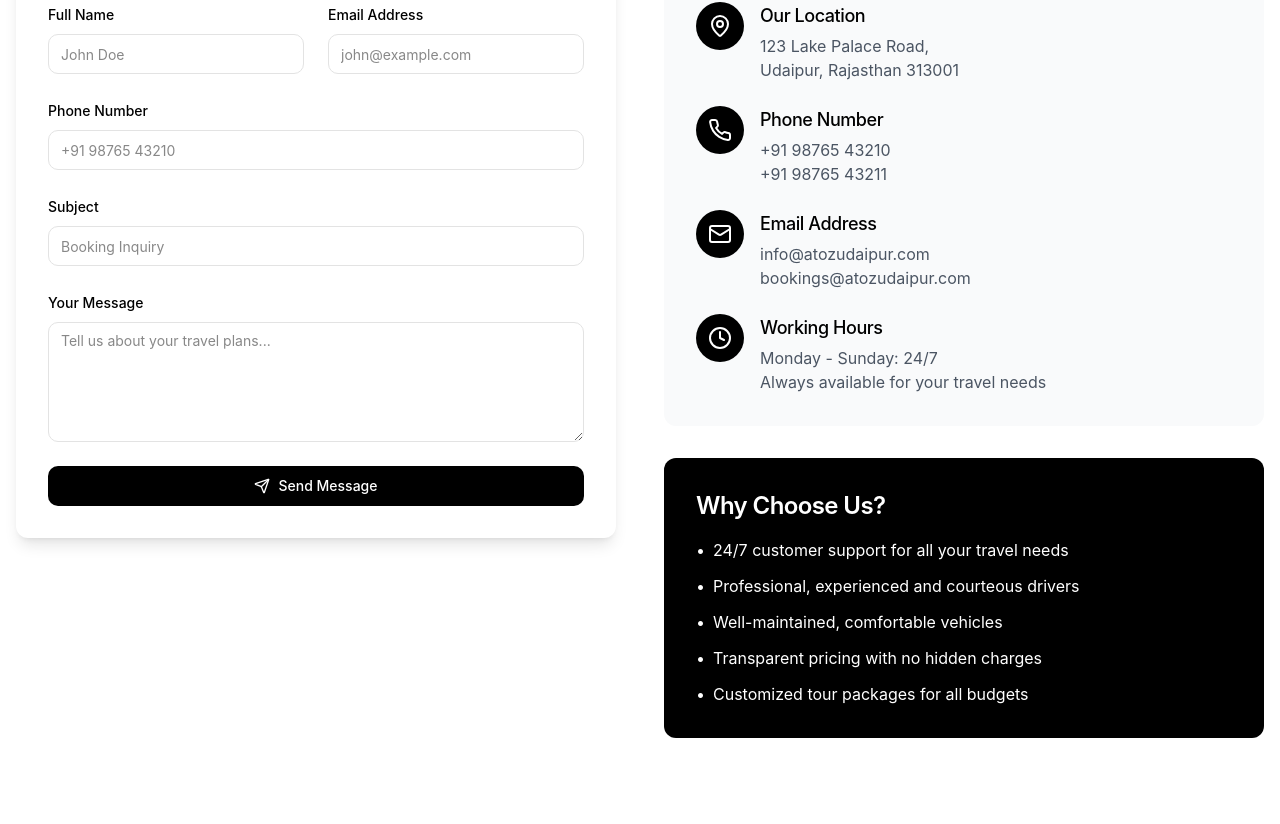
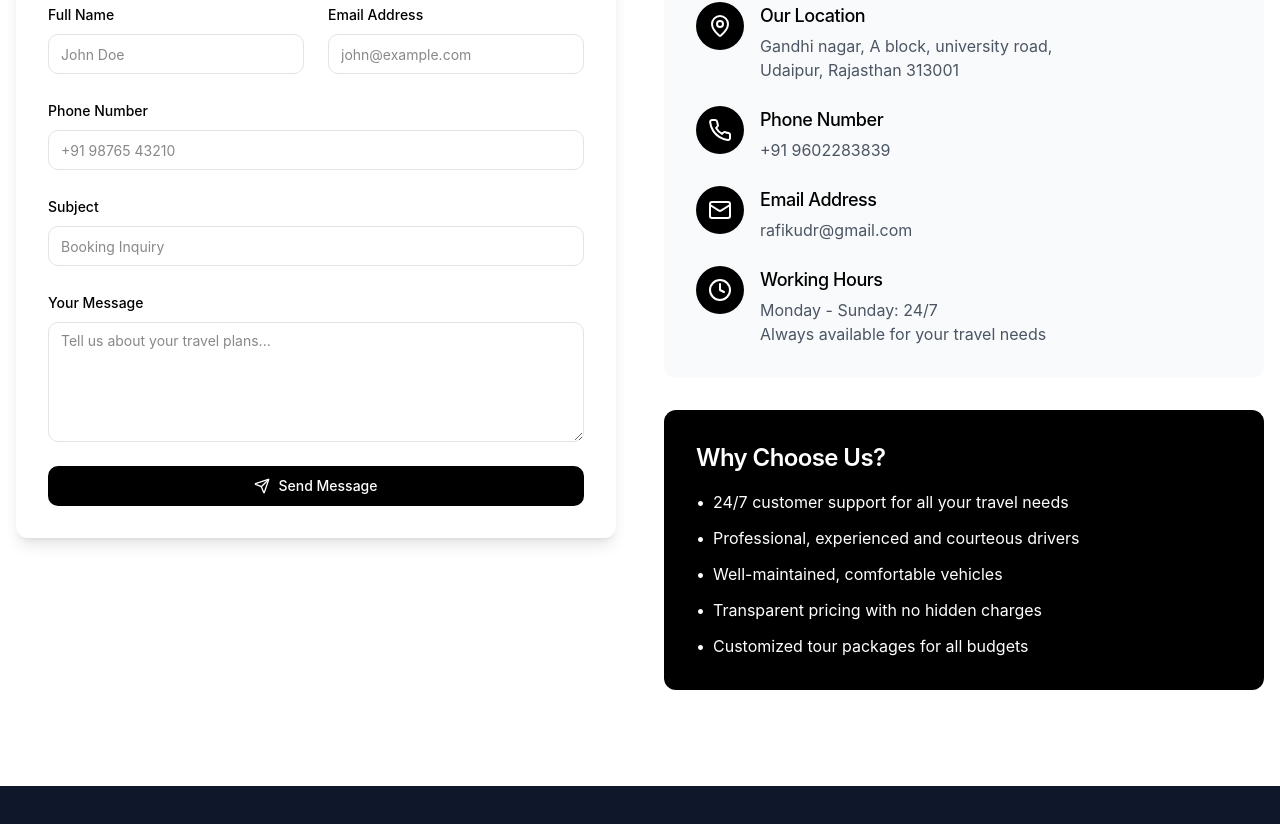
Before and after one commit to imshn/modern-taxi-helper, a React (Vite) app: page / in a window 1280 px wide. Shown: the part 2884-3708 px from the top of the page. Built offline with nearby package versions, Linux system fonts and the light colour scheme.

Commit message:
Update Contact.tsx

```diff
--- a/src/components/Contact.tsx
+++ b/src/components/Contact.tsx
@@ -169,7 +169,7 @@ const Contact = () => {
                   <div>
                     <h4 className="font-medium text-lg">Our Location</h4>
                     <p className="text-gray-600 mt-1">
-                      123 Lake Palace Road, <br />
+                    Gandhi nagar, A block, university road, <br />
                       Udaipur, Rajasthan 313001
                     </p>
                   </div>
@@ -182,8 +182,7 @@ const Contact = () => {
                   <div>
                     <h4 className="font-medium text-lg">Phone Number</h4>
                     <p className="text-gray-600 mt-1">
-                      +91 98765 43210 <br />
-                      +91 98765 43211
+                      +91 9602283839
                     </p>
                   </div>
                 </div>
@@ -195,8 +194,7 @@ const Contact = () => {
                   <div>
                     <h4 className="font-medium text-lg">Email Address</h4>
                     <p className="text-gray-600 mt-1">
-                      info@atozudaipur.com <br />
-                      bookings@atozudaipur.com
+                    rafikudr@gmail.com
                     </p>
                   </div>
                 </div>
```
